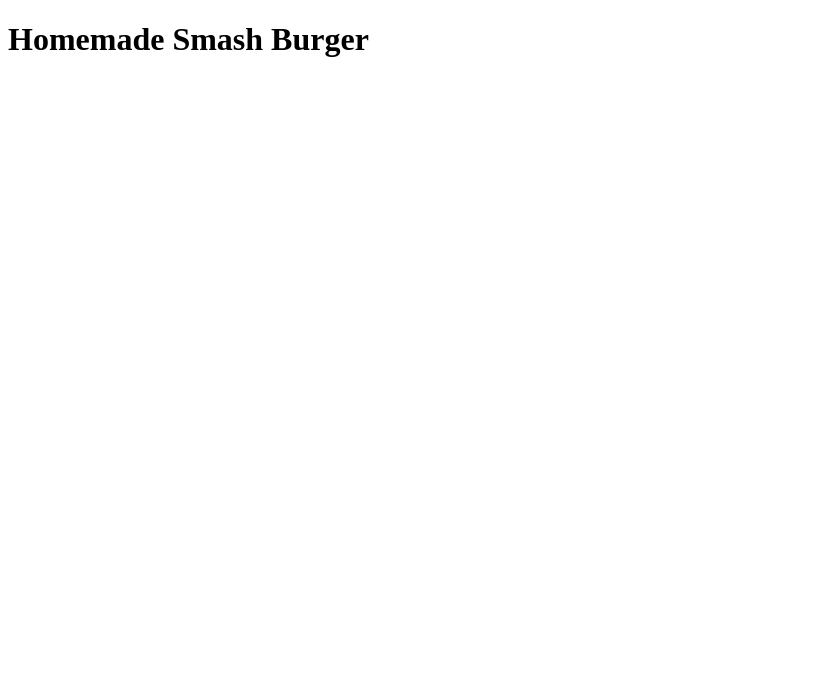
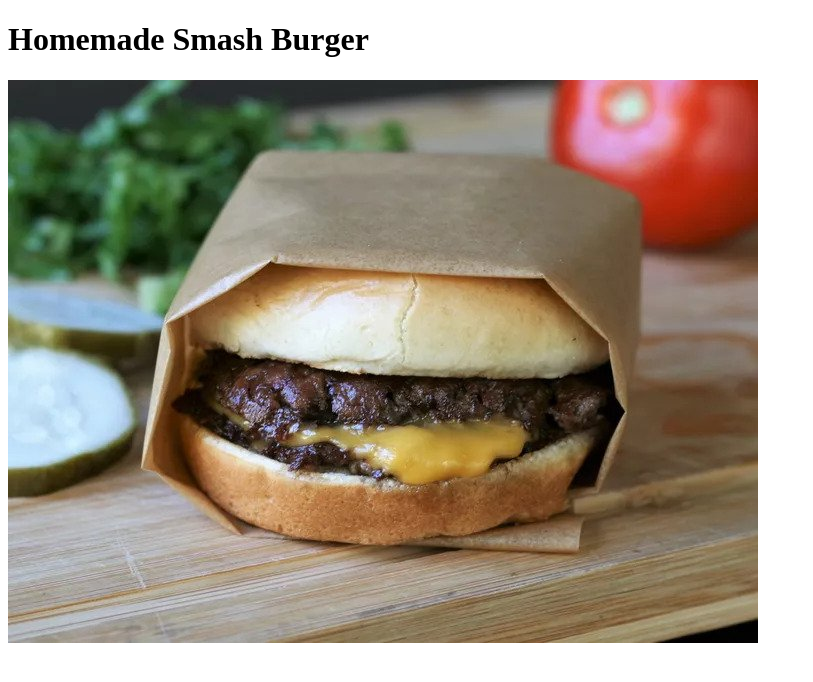
Before and after one commit to bloodelf1008/odin-recipes, a plain HTML site: page recipes/homemade-smash-burger.html in a window 1280 px wide. Shown: the whole page, without its empty margins (0-813 px from the left). Drawn offline with Linux system fonts and the light colour scheme.

Commit message:
Added burger image and changed the burger html
Added in new smash burger jpg and added image to burger html

```diff
--- a/recipes/homemade-smash-burger.html
+++ b/recipes/homemade-smash-burger.html
@@ -7,5 +7,6 @@
 </head>
 <body>
     <h1>Homemade Smash Burger</h1>
+    <img src="../images/HSB.jpg">
 </body>
 </html>
```
Also changed, not shown: images/HSB.jpg (added).
